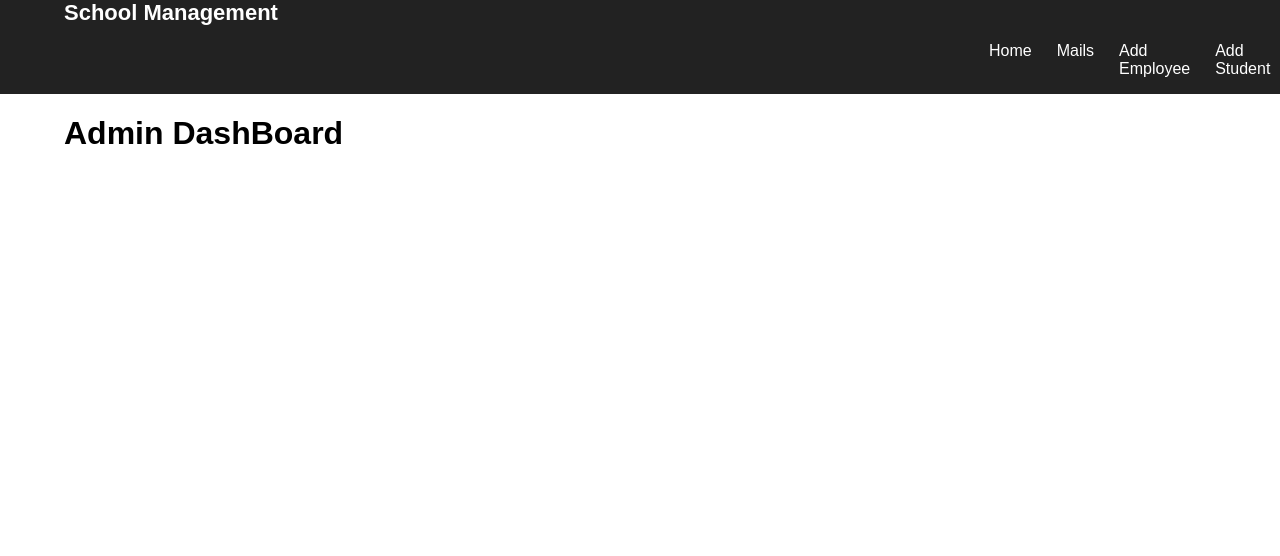
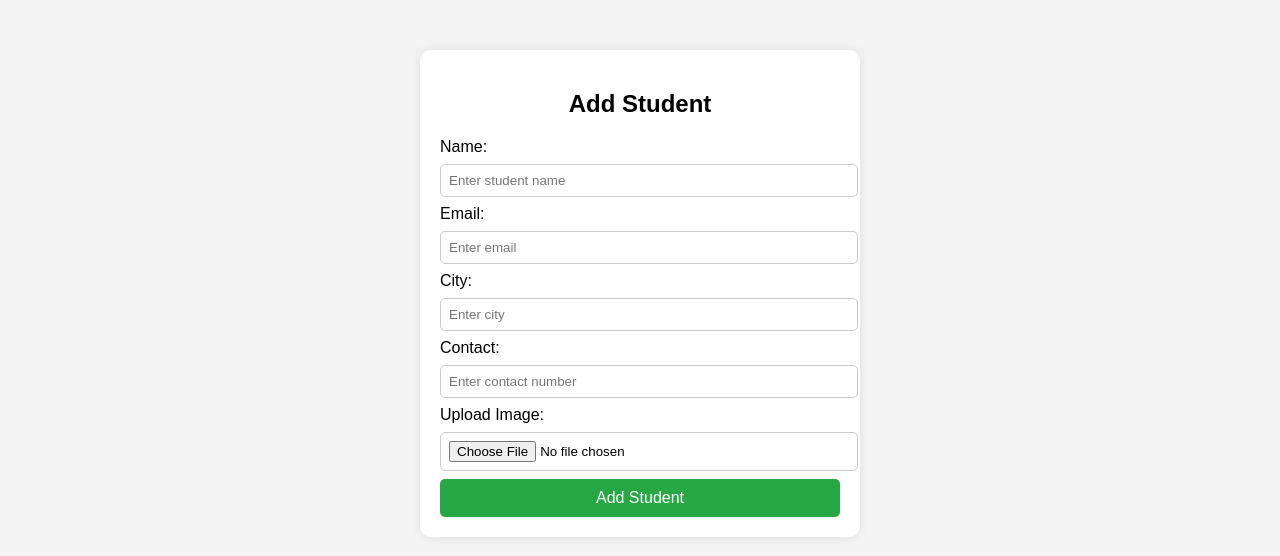
Before and after one commit to roushan-rajput/School-Management-System, a Django app: page /addstu/ in a window 1280 px wide; the page is wider, and only the part inside the window is pictured. Shown: the top 556 px of that part. Run offline with Django 5.2, Linux system fonts and the light colour scheme.

Commit message:
Adding Student Form by admin

```diff
--- /dev/null
+++ b/app/templates/addstu.html
@@ -0,0 +1,73 @@
+<!DOCTYPE html>
+<html>
+<head>
+    <title>Add Student Form</title>
+    <style>
+        body {
+            font-family: Arial, sans-serif;
+            background-color: #f4f4f4;
+        }
+        .form-container {
+            width: 400px;
+            margin: 50px auto;
+            padding: 20px;
+            background: #ffffff;
+            border-radius: 10px;
+            box-shadow: 0 0 10px rgba(0,0,0,0.1);
+        }
+        h2 {
+            text-align: center;
+        }
+        input[type="text"],
+        input[type="email"],
+        input[type="tel"],
+        input[type="file"] {
+            width: 100%;
+            padding: 8px;
+            margin: 8px 0;
+            border-radius: 5px;
+            border: 1px solid #ccc;
+        }
+        button {
+            width: 100%;
+            padding: 10px;
+            background-color: #28a745;
+            border: none;
+            color: white;
+            font-size: 16px;
+            border-radius: 5px;
+            cursor: pointer;
+        }
+        button:hover {
+            background-color: #218838;
+        }
+    </style>
+</head>
+<body>
+
+<div class="form-container">
+    <h2>Add Student</h2>
+    <form action="#" method="post" enctype="multipart/form-data">
+
+        <label>Name:</label>
+        <input type="text" name="name" placeholder="Enter student name" required>
+
+        <label>Email:</label>
+        <input type="email" name="email" placeholder="Enter email" required>
+
+        <label>City:</label>
+        <input type="text" name="city" placeholder="Enter city" required>
+
+        <label>Contact:</label>
+        <input type="tel" name="contact" placeholder="Enter contact number" required>
+
+        <label>Upload Image:</label>
+        <input type="file" name="image" accept="image/*" required>
+
+        <button type="submit">Add Student</button>
+
+    </form>
+</div>
+
+</body>
+</html>
--- a/app/templates/landing.html
+++ b/app/templates/landing.html
@@ -1,6 +1,5 @@
 <!DOCTYPE html>
 <html>
-
 <head>
   <title>Django Website</title>
 
@@ -53,10 +52,9 @@
 </head>
 
 <body>
-
   <nav class="navbar">
     <div class="container">
-      <a class="navbar-brand" href="">School Management</a>
+      <a class="navbar-brand" href="">CYBROM School Management</a>
 
       <ul class="navbar-nav">
 
--- a/app/views.py
+++ b/app/views.py
@@ -2,7 +2,6 @@ from django.shortcuts import render,redirect
 from .models import Student
 from django.core.mail import send_mail
 import random
-
 
 # Create your views here.
 def landing(req):
@@ -79,7 +78,6 @@ def login_data(req):
             return render(req,'login.html',{'pmsg':msg})
     return render(req,'login.html')
 
-
 def forgot_password(req):
     return render(req,'email_form.html')
 
@@ -96,7 +94,7 @@ def forgot_data(req):
             req.session['email']=e
             send_mail(
                     'OTP from the CYBROM school Management',
-                    f'This information Regardings your OTP For  the Forgot Your Password is :{otp}',
+                    f'This information Regardings your OTP For the Forgot Your Password is :{otp}',
                     "from@example.com",
                     {e},
                     fail_silently=False,
@@ -119,8 +117,7 @@ def userdash(req):
      return render(req,'userdash.html',{'data':'userdata'})
 
 def addstu(req):
-
-    return render(req,'admindash.html')
+    return render(req,'addstu.html')
 
 def logout(req):
     if 'user_id' in req.session:
```
Also changed, not shown: db.sqlite3.
